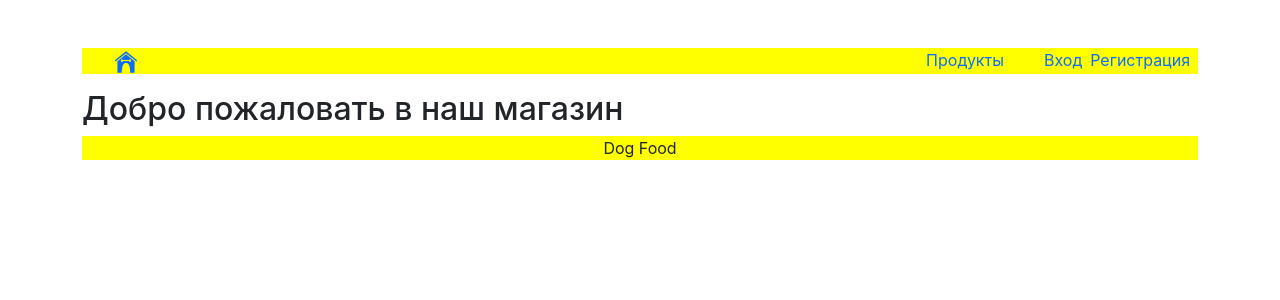
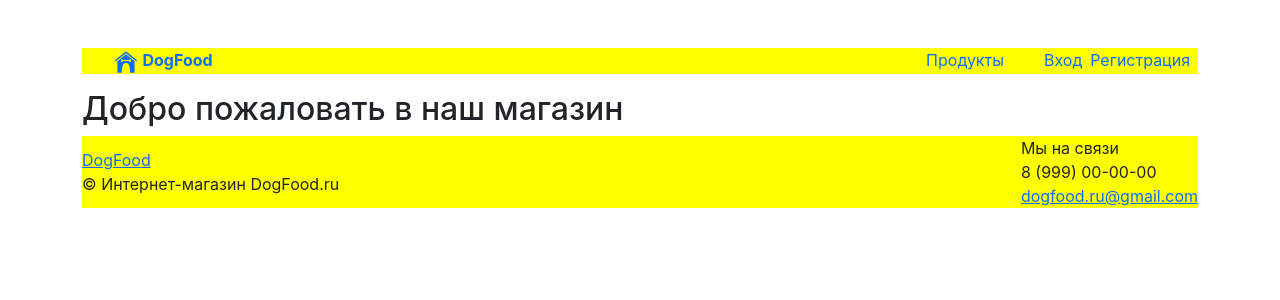
Before and after one commit to lev33/dogfood, a React (Create React App) app: page / in a window 1280 px wide. Shown: the top 300 px of the page. Built offline with nearby package versions, Linux system fonts and the light colour scheme.

Commit message:
change Footer

```diff
--- a/src/components/Footer/Footer.jsx
+++ b/src/components/Footer/Footer.jsx
@@ -1,10 +1,29 @@
+import { NavLink } from 'react-router-dom';
 import footerStyles from './footer.module.css';
 
 export function Footer() {
   return (
     <footer className={footerStyles.wr}>
-      <div className="d-flex justify-content-center">
-        Dog Food
+      <div className="d-flex align-items-center justify-content-between">
+        <div>
+          <NavLink
+            to="/"
+          >
+            DogFood
+          </NavLink>
+          <div>
+            © Интернет-магазин DogFood.ru
+          </div>
+        </div>
+        <div>
+          <div>Мы на связи</div>
+          <div>8 (999) 00-00-00</div>
+          <a
+            href="mailto:dogfood.ru@gmail.com"
+          >
+            dogfood.ru@gmail.com
+          </a>
+        </div>
       </div>
     </footer>
   );
--- a/src/components/Header/Header.jsx
+++ b/src/components/Header/Header.jsx
@@ -28,6 +28,8 @@
           <li>
             <Link to="/">
               <GiDogHouse size={24} />
+              {' '}
+              <b>DogFood</b>
             </Link>
           </li>
           <li>
```
